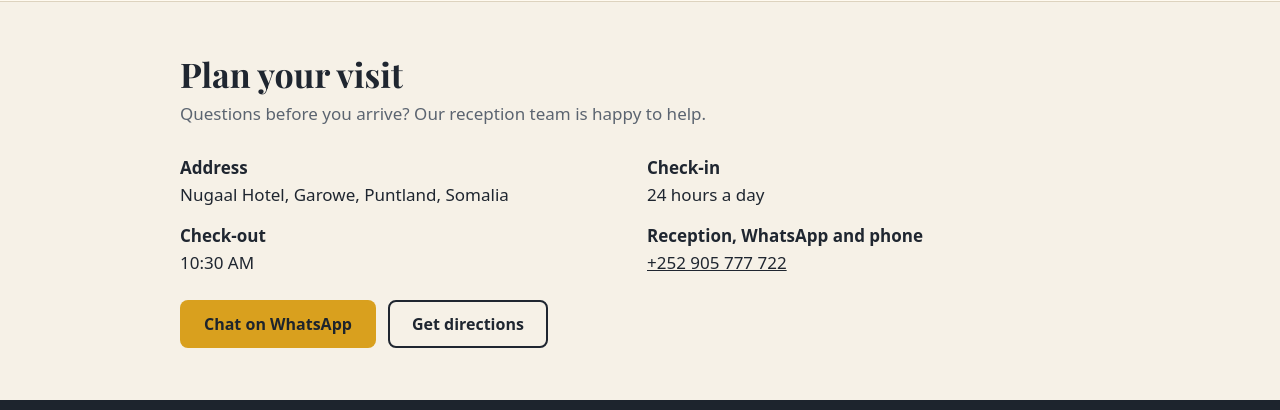
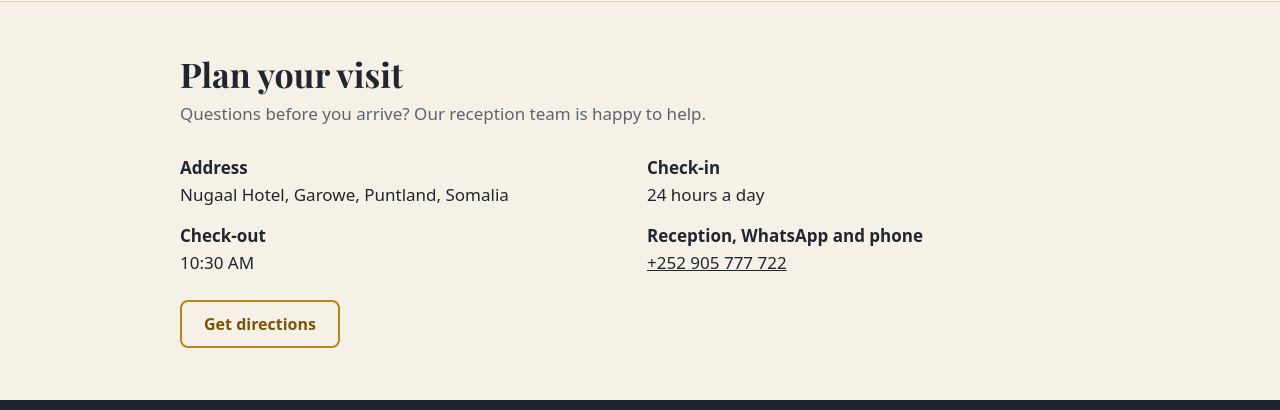
Before and after one commit to Eylstocks/index.html, a plain HTML site: page index.html in a window 1280 px wide. Shown: the part 3499-3909 px from the top of the page. Drawn offline with nearby package versions, Linux system fonts and the light colour scheme.

Commit message:
Update index.html

```diff
--- a/index.html
+++ b/index.html
@@ -88,6 +88,9 @@ dialog::backdrop{background:rgba(10,14,19,.7)}
 @media (min-width:400px){.brand{font-size:20px}}
 @media (min-width:420px){.bar .long{display:inline}}
 .wa:hover{background:#e6ad2a}.wa:focus-visible{outline:3px solid #fff;outline-offset:2px;box-shadow:0 0 0 6px #1d242d}
+#visit .call{color:#7a5409;border-color:#b8851a}
+@media (prefers-color-scheme:dark){:root:not([data-theme="light"]) #visit .call{color:var(--amber);border-color:var(--amber)}}
+:root[data-theme="dark"] #visit .call{color:var(--amber);border-color:var(--amber)}
 @media (prefers-reduced-motion:reduce){html{scroll-behavior:auto}}
 </style>
 </head>
@@ -206,8 +209,7 @@ dialog::backdrop{background:rgba(10,14,19,.7)}
 <li><b>Reception, WhatsApp and phone</b><a href="tel:+252905777722">+252 905 777 722</a></li>
 </ul>
 <div class="cta">
-<a class="btn wa" href="https://wa.me/252905777722?text=Hello%20Nugaal%20Hotel%2C%20I%20would%20like%20to%20ask%20about%20a%20room.">Chat on WhatsApp</a>
-<a class="btn call" style="color:var(--ink);border-color:var(--ink)" href="https://www.google.com/maps/place/Nugaal+Hotel+-+Garowe+Puntland+Somalia/@8.4055625,48.4794876,17z/data=!4m9!3m8!1s0x3d9dcf55b0f2a369:0x2ae8add4cfabe409!5m2!4m1!1i2!8m2!3d8.4055625!4d48.4820625!16s%2Fg%2F11dz3gy5__?entry=ttu">Get directions</a>
+<a class="btn call" href="https://www.google.com/maps/place/Nugaal+Hotel+-+Garowe+Puntland+Somalia/@8.4055625,48.4794876,17z/data=!4m9!3m8!1s0x3d9dcf55b0f2a369:0x2ae8add4cfabe409!5m2!4m1!1i2!8m2!3d8.4055625!4d48.4820625!16s%2Fg%2F11dz3gy5__?entry=ttu">Get directions</a>
 </div>
 </div></section>
 </main>
```
